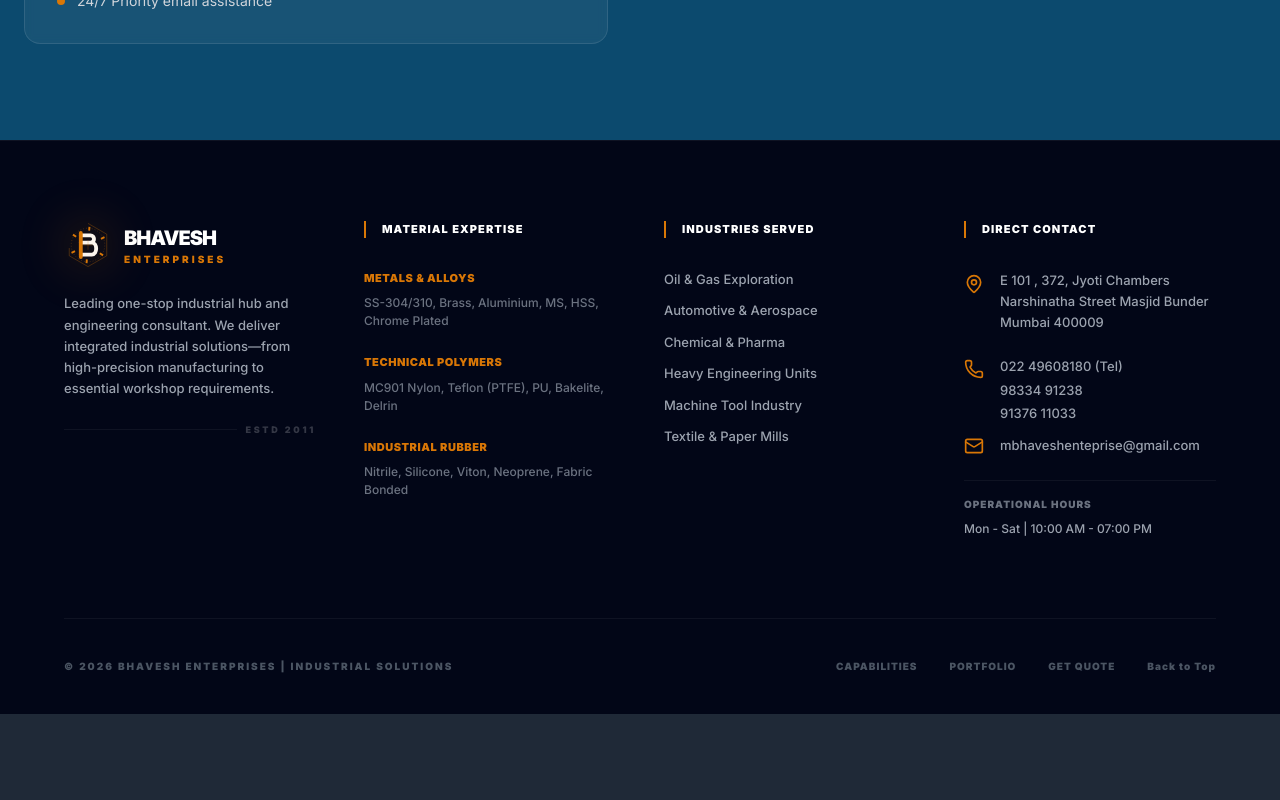
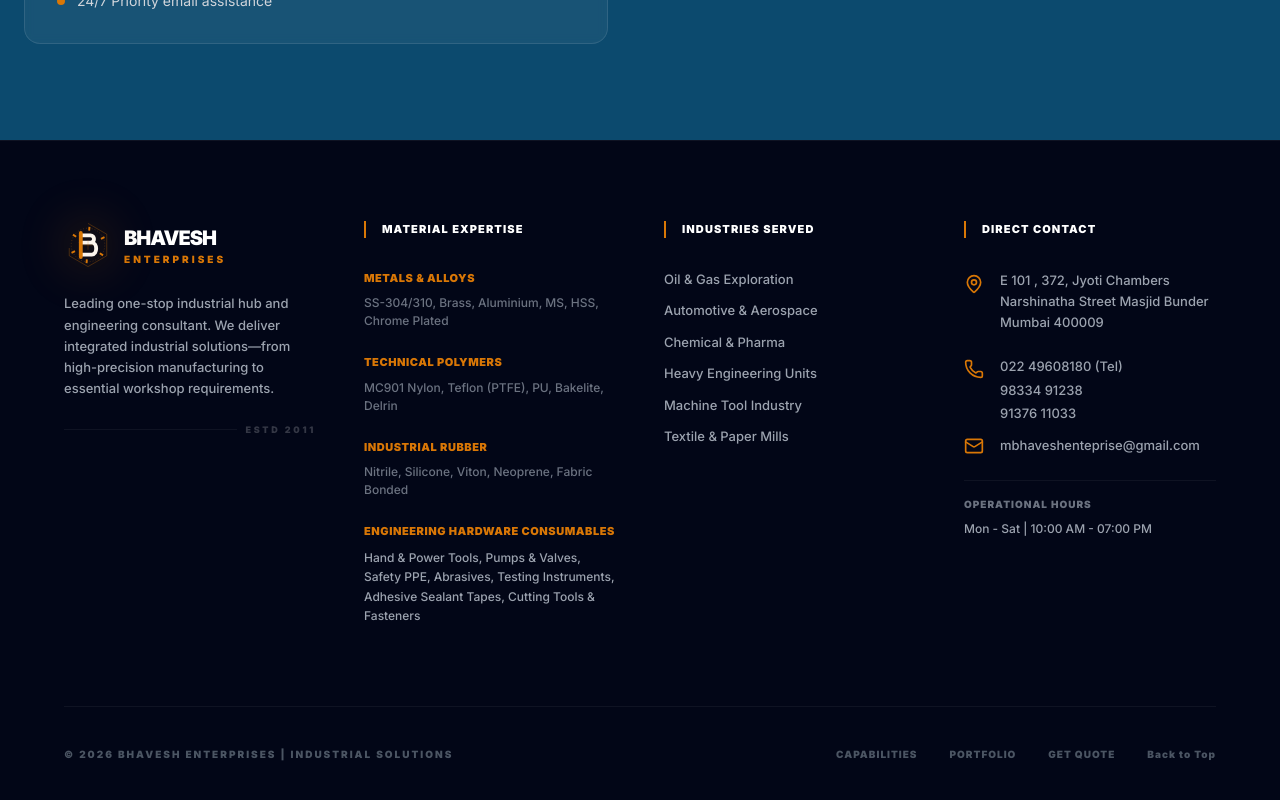
Before and after one commit to savagecoderharsh19/bhavesh.enterprise-portfolio-website-, a Next.js app: page / in a window 1280 px wide. Shown: the part 7053-7853 px from the top of the page. Before the commit the page ends 7767 px from the top, so only its background shows below. Built offline with nearby package versions, Linux system fonts and the light colour scheme.

Commit message:
Add Engineering Hardware Consumables to Material Expertise in footer

```diff
--- a/components/sections/Footer.tsx
+++ b/components/sections/Footer.tsx
@@ -43,6 +43,12 @@
                             <div>
                                 <h5 className="text-[11px] font-black text-[#D97706] uppercase tracking-wider mb-2">Industrial Rubber</h5>
                                 <p className="text-[12px] text-gray-500 font-medium">Nitrile, Silicone, Viton, Neoprene, Fabric Bonded</p>
+                            </div>
+                            <div>
+                                <h5 className="text-[11px] font-black text-[#D97706] uppercase tracking-wider mb-2">Engineering Hardware Consumables</h5>
+                                <p className="text-[12px] text-gray-400 font-medium leading-relaxed">
+                                    Hand & Power Tools, Pumps & Valves, Safety PPE, Abrasives, Testing Instruments, Adhesive Sealant Tapes, Cutting Tools & Fasteners
+                                </p>
                             </div>
                         </div>
                     </div>
```
